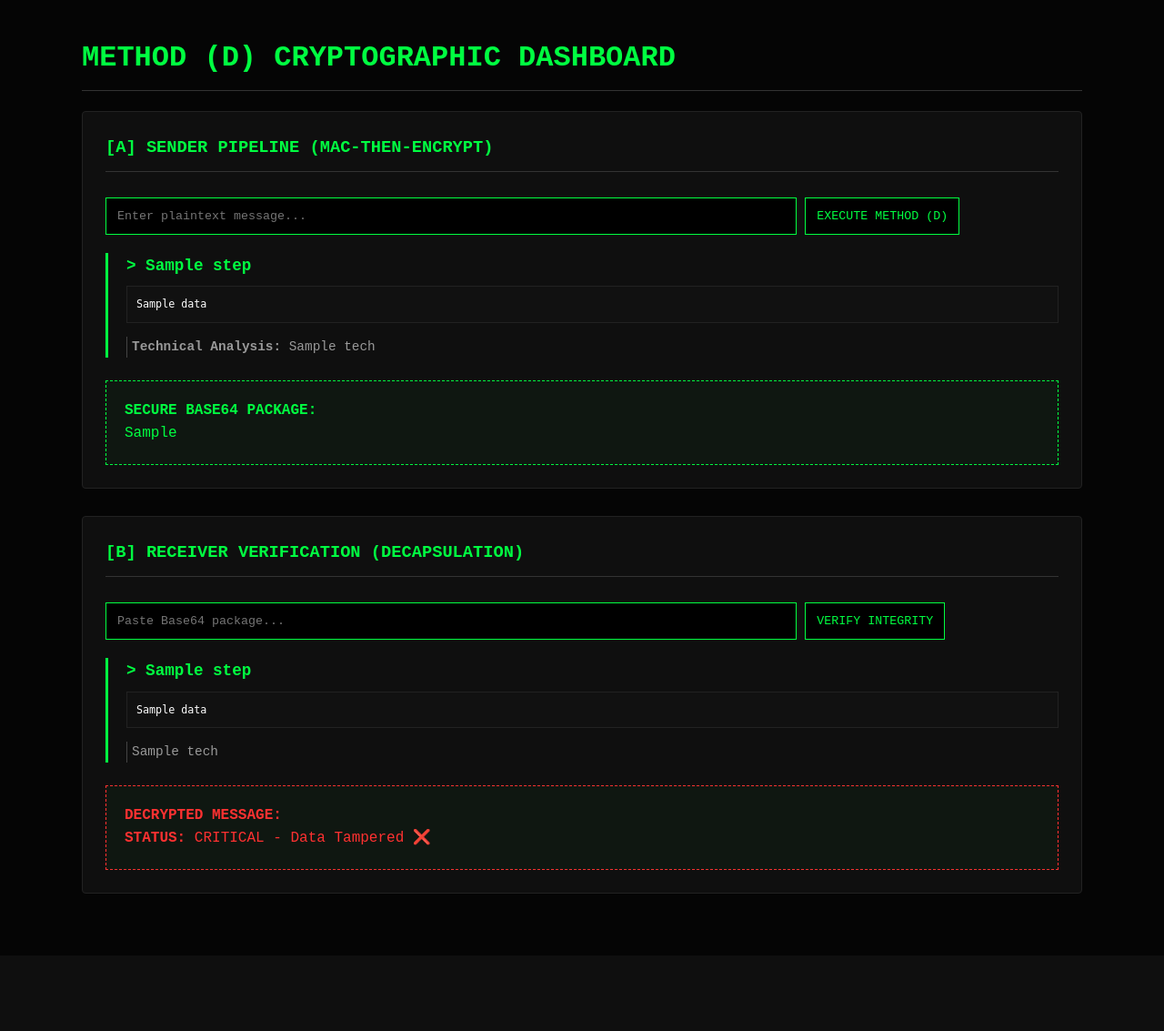
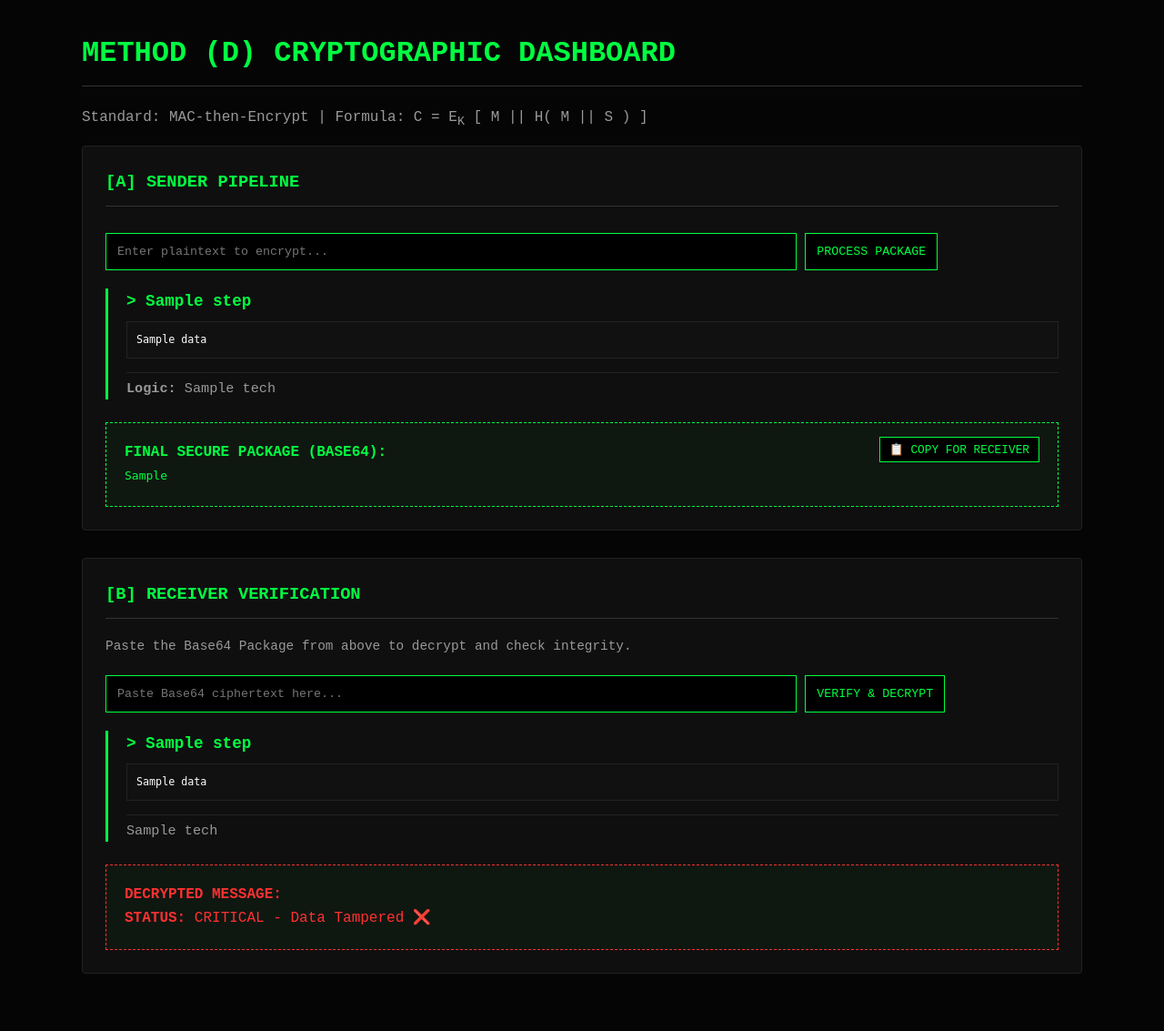
Before and after one commit to Vickiegatheru/Computer-Network-Security, a Flask app: template templates/index.html in a window 1280 px wide. Shown: the whole page at 91% size. Before the commit the page ends 982 px from the top, so only its background shows below. Run offline with Flask 3, Linux system fonts and the light colour scheme; the template is opened without the code that fills it: most values are stand-ins (such as "Sample title", 1, 10 or a date in 2020).

Commit message:
UI Changes

```diff
--- a/templates/index.html
+++ b/templates/index.html
@@ -4,8 +4,8 @@
     <meta charset="UTF-8">
     <title>Method (d) Advanced Protocol Analysis</title>
     <style>
-        :root { --neon: #00ff41; --bg: #050505; --gray: #999; }
-        body { background: var(--bg); color: #ddd; font-family: 'Courier New', monospace; padding: 30px; line-height: 1.6; }
+        :root { --neon: #00ff41; --bg: #050505; --gray: #999; --alert: #ff3131; }
+        body { background: var(--bg); color: #ccc; font-family: 'Courier New', monospace; padding: 25px; line-height: 1.6; }
         .container { max-width: 1100px; margin: auto; }
         .panel { background: #0f0f0f; border: 1px solid #222; padding: 25px; margin-bottom: 30px; border-radius: 4px; }
 
@@ -17,21 +17,23 @@
         .step-block { margin-bottom: 25px; }
         .label { color: var(--neon); font-weight: bold; font-size: 1.1em; display: block; }
         .hex-data { background: #111; color: white; padding: 10px; display: block; border: 1px solid #222; margin: 8px 0; word-break: break-all; font-size: 0.9em; }
-        .tech-desc { color: var(--gray); font-size: 0.9em; padding-left: 5px; border-left: 1px solid #444; }
+        .tech-desc { color: var(--gray); font-size: 0.95em; border-top: 1px solid #222; padding-top: 5px; }
 
         .output-box { border: 1px dashed var(--neon); padding: 20px; color: var(--neon); background: rgba(0,255,65,0.03); margin-top: 20px; }
-        .alert { border-color: #ff3131; color: #ff3131; }
+        .output-box.fail { border-color: var(--alert); color: var(--alert); }
+        .copy-btn { float: right; padding: 5px 10px; font-size: 0.8em; margin-top: -5px; }
     </style>
 </head>
 <body>
     <div class="container">
         <h1>Method (d) Cryptographic Dashboard</h1>
+        <p style="color: var(--gray);">Standard: MAC-then-Encrypt | Formula: C = E<sub>K</sub> [ M || H( M || S ) ]</p>
 
         <div class="panel">
-            <h3>[A] SENDER PIPELINE (MAC-then-Encrypt)</h3>
+            <h3>[A] SENDER PIPELINE</h3>
             <form method="POST">
-                <input name="msg" placeholder="Enter plaintext message..." style="width: 70%;" required>
-                <button type="submit">EXECUTE METHOD (D)</button>
+                <input name="msg" placeholder="Enter plaintext to encrypt..." style="width: 70%;" required>
+                <button type="submit">PROCESS PACKAGE</button>
             </form>
 
             {% if enc.steps %}
@@ -40,21 +42,24 @@
                 <div class="step-block">
                     <span class="label">> {{ s.label }}</span>
                     <code class="hex-data">{{ s.data }}</code>
-                    <p class="tech-desc"><b>Technical Analysis:</b> {{ s.tech }}</p>
+                    <p class="tech-desc"><b>Logic:</b> {{ s.tech }}</p>
                 </div>
                 {% endfor %}
             </div>
             <div class="output-box">
-                <strong>SECURE BASE64 PACKAGE:</strong><br>{{ enc.ct }}
+                <button class="copy-btn" onclick="copyCipher()">📋 COPY FOR RECEIVER</button>
+                <strong>FINAL SECURE PACKAGE (BASE64):</strong><br>
+                <code id="cipherText">{{ enc.ct }}</code>
             </div>
             {% endif %}
         </div>
 
         <div class="panel">
-            <h3>[B] RECEIVER VERIFICATION (Decapsulation)</h3>
+            <h3>[B] RECEIVER VERIFICATION</h3>
+            <p style="color: var(--gray); font-size: 0.9em; margin-bottom: 10px;">Paste the Base64 Package from above to decrypt and check integrity.</p>
             <form method="POST">
-                <input name="cip" placeholder="Paste Base64 package..." style="width: 70%;" required>
-                <button type="submit">VERIFY INTEGRITY</button>
+                <input name="cip" placeholder="Paste Base64 ciphertext here..." style="width: 70%;" required>
+                <button type="submit">VERIFY & DECRYPT</button>
             </form>
 
             {% if dec.steps %}
@@ -67,12 +72,20 @@
                 </div>
                 {% endfor %}
             </div>
-            <div class="output-box {{ 'alert' if not dec.valid }}">
+            <div class="output-box {{ 'fail' if not dec.valid }}">
                 <strong>DECRYPTED MESSAGE:</strong> {{ dec.msg }} <br>
                 <strong>STATUS:</strong> {{ "AUTHENTICATED - Integrity Verified ✅" if dec.valid else "CRITICAL - Data Tampered ❌" }}
             </div>
             {% endif %}
         </div>
     </div>
+
+    <script>
+    function copyCipher() {
+        const text = document.getElementById('cipherText').innerText;
+        navigator.clipboard.writeText(text);
+        alert("Ciphertext copied! Now paste it into the Receiver section.");
+    }
+    </script>
 </body>
 </html>
```
Also changed, not shown: crypto_logic.py (+15 -15 lines).
